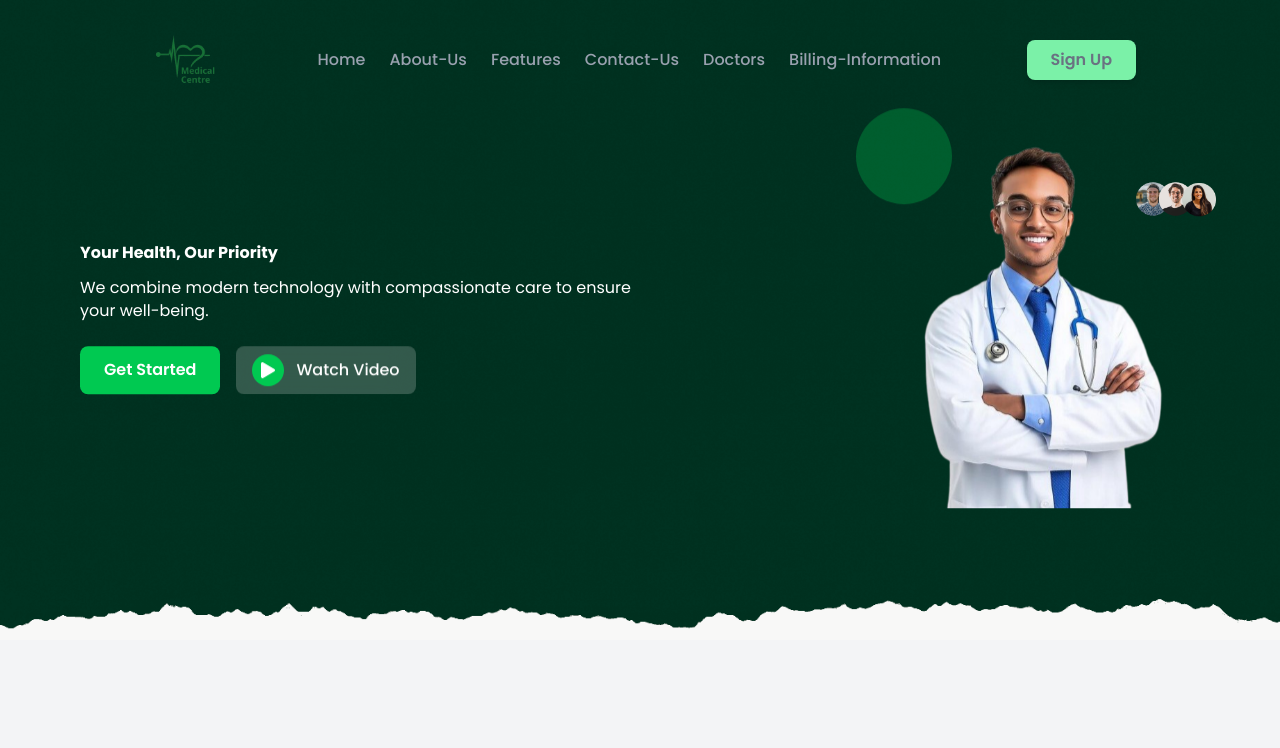
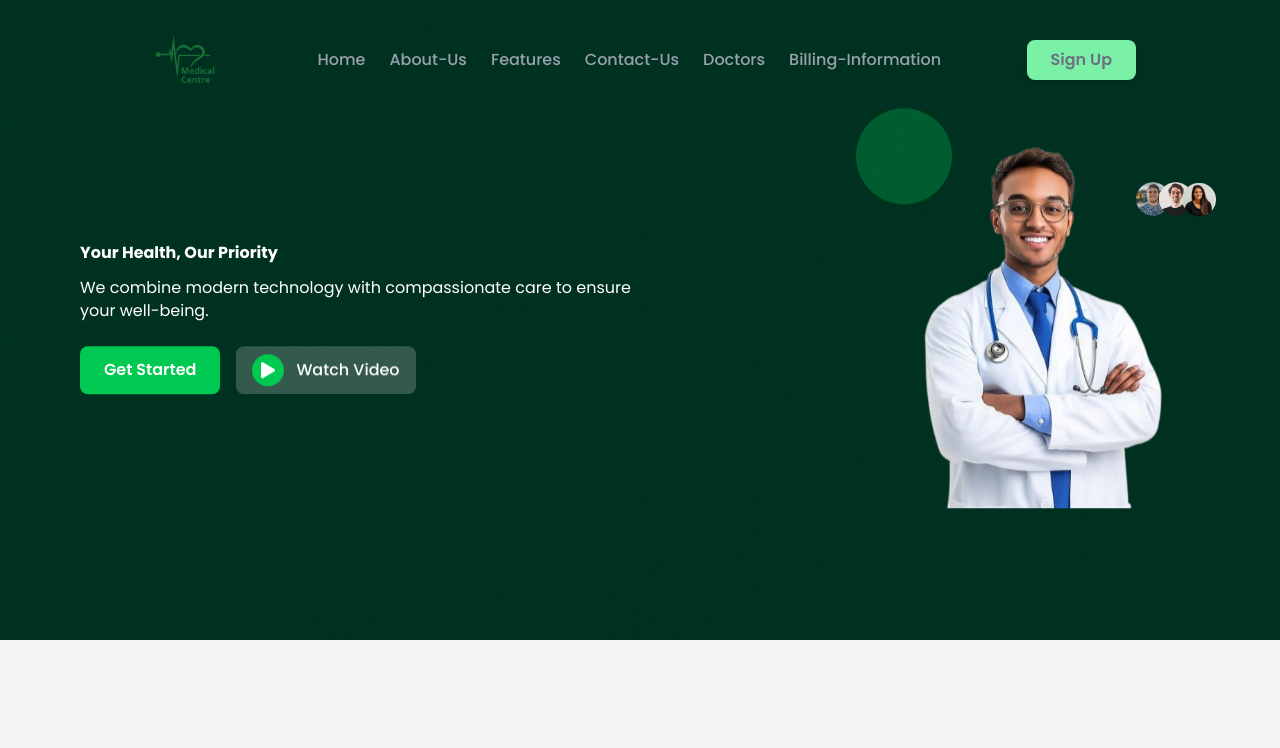
Before and after one commit to EUGEN254/Hospital-system, a React (Vite) app in the folder Client/: page / in a window 1280 px wide. Shown: the top 748 px of the page. Built offline with nearby package versions, Linux system fonts and the light colour scheme.

Commit message:
ipdated main.jsx

```diff
--- a/Client/src/main.jsx
+++ b/Client/src/main.jsx
@@ -2,23 +2,15 @@ import { createRoot } from "react-dom/client";
 import "./index.css";
 import App from "./App.jsx";
 import { BrowserRouter } from "react-router-dom";
-import assets from "./assets/assets";
 
-// Minimum time to show preloader (in ms)
+// Minimum time to show preloader
 const MIN_PRELOAD_TIME = 2000;
-
-// Start timer
 const startTime = Date.now();
 
-// Load the header image
-const img = new Image();
-img.src = assets.header;
-
-img.onload = () => {
+window.addEventListener("load", () => {
   const elapsed = Date.now() - startTime;
   const remaining = MIN_PRELOAD_TIME - elapsed;
 
-  // Ensure preloader stays visible for at least MIN_PRELOAD_TIME
   setTimeout(() => {
     const loader = document.querySelector(".loading-container");
     if (loader) loader.style.display = "none";
@@ -29,4 +21,4 @@ img.onload = () => {
       </BrowserRouter>
     );
   }, remaining > 0 ? remaining : 0);
-};
+});
--- a/Client/src/sharedcomponents/Header.jsx
+++ b/Client/src/sharedcomponents/Header.jsx
@@ -7,10 +7,10 @@ const Header = () => {
   return (
     <div>
       <div
-        className="relative w-full h-[40rem] bg-no-repeat bg-bottom"
+        className="relative w-full h-[40rem]"
         style={{
           backgroundImage: `url(${assets.header})`,
-          backgroundSize: "100% auto",
+          backgroundSize: "cover",
         }}
       >
 
```
